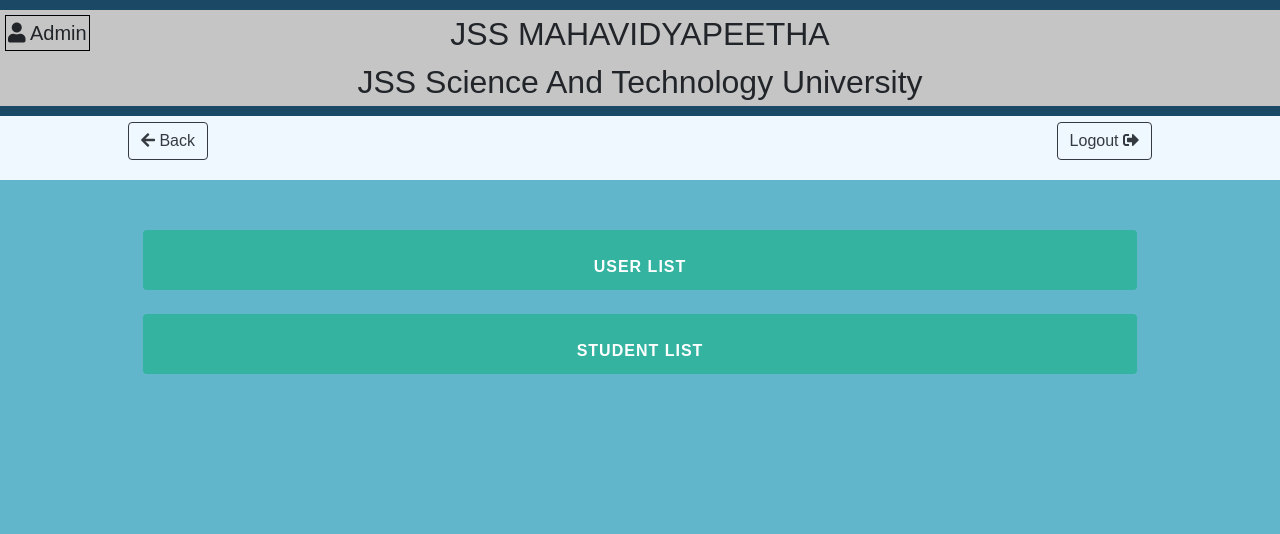
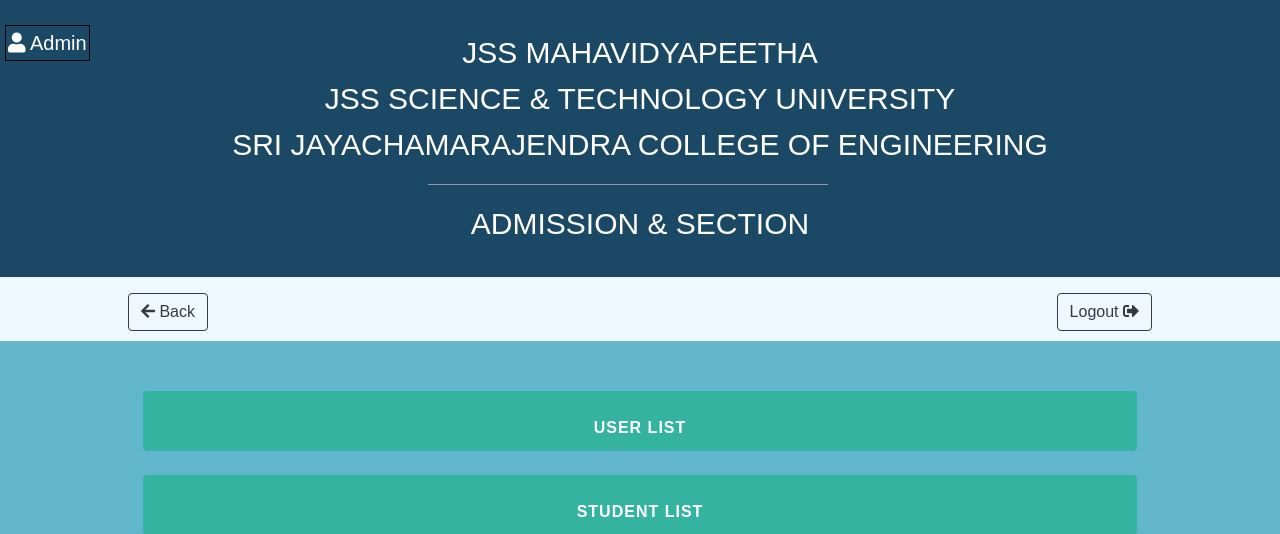
Before and after one commit to sparshvrao/admission-section, a Flask app: page /adminhomepage in a window 1280 px wide. Shown: the top 534 px of the page. Before the commit the page ends 374 px from the top, so only its background shows below. Run offline with Flask 2, Linux system fonts and the light colour scheme; a user stored in the database is signed in; some libraries are stand-ins or nearby versions.

Commit message:
Changed header

```diff
--- a/static/header_footer.css
+++ b/static/header_footer.css
@@ -30,10 +30,10 @@
     background-image: linear-gradient(to right,rgb(252, 67, 11),red) !important;
 }
 
-.header{
-    background-color:rgb(197, 197, 197) !important;
-    font-size:2rem !important;
-    text-align: center !important;
+header{
+    /*background-color:rgb(197, 197, 197) !important;*/
+    font-size:2rem ;
+    text-align: center ;
 }
 
 .logged-in {
@@ -43,10 +43,71 @@
   padding: 2px;
   margin: 5px;
 }
+/* header styles */
+
+header {
+  background-color: #1b4965;
+  clear: both;
+  display: block;
+  overflow: hidden;
+  color: #fff;
+}
+
+.head-content {
+  max-width: 1080px;
+  margin: 0 auto;
+  margin: 10px auto;
+  padding: 10px;
+  text-align: center;
+}
+hr{
+  background-color: whitesmoke;
+  color:white;
+}
+h1 {
+  font-weight: 500;
+  text-transform: uppercase;
+  font-size: 30px;
+  padding: 5px;
+  margin: 0px;
+}
+
+h2 {
+  font-weight: 300;
+  text-transform: uppercase;
+  font-size: 15px;
+  padding: 2px 0px 7px 0px;
+  margin: 0px;
+}
+
+h3 {
+  font-weight: 700;
+  font-size: 8px;
+  padding: 2px;
+  margin: 0px;
+}
+
+h4 {
+  font-weight: 200;
+  font-size: 8px;
+  padding: 2px;
+  margin: 0px;
+}
+
+.green {
+  background: green;
+}
+
+.red {
+  background: #ee4a4a;
+}
 
 @media(max-width: 769px) {
-  .header {
-    font-size: 1.5rem;
+  header h1{
+    font-size:medium;
+  }
+  header h1:first-child{
+    font-size: large;
   }
   .logged-in {
     position: relative;
--- a/templates/batchnew.html
+++ b/templates/batchnew.html
@@ -411,7 +411,7 @@
 
         <div class="form-row">
           <div class="form-group col-md-6 col-sm-6 ng-star-inserted">
-            <label for="Special_Category">Special Category <em>*</em></label>
+            <label for="Special_Category">Special Category <em></em></label>
             <select id="Special_Category" class="form-control" name="stu_specialcategory"  required>
               <option selected></option>
               <option value="ALL">ALL</option>
--- a/templates/header.html
+++ b/templates/header.html
@@ -5,18 +5,25 @@
         <i class="fas fa-user" aria-hidden="true"></i> {{session['username']}}
       </div>
       {% endif %}
-      JSS MAHAVIDYAPEETHA
-      <br>
-      JSS Science And Technology University
+      <div class="head-content">
+        <h1 class="white-font">JSS Mahavidyapeetha</h1>
+        <h1 class="white-font">JSS Science &amp; Technology University</h1>
+        <h1 class="white-font">Sri Jayachamarajendra College of Engineering</h1>
+        <hr style="width:40%;">
+        <h1 class="white-font">Admission &amp; Section</h1>
+      </div>
+
     </div>
 
-    {% if back %}
-      <a href="{{ back }}" class="btn btn-outline-dark" id="back"><i class="fas fa-arrow-left"></i> Back</a>
-    {% endif %}
-    {% if logout %}
-      <a href="{{ logout }}" class="btn btn-outline-dark" id="Logout">Logout <i class="fas fa-sign-out-alt" ></i></a>
-    {% endif %}
+
+
   </header>
+  {% if back %}
+  <a href="{{ back }}" class="btn btn-outline-dark" id="back"><i class="fas fa-arrow-left"></i> Back</a>
+{% endif %}
+{% if logout %}
+  <a href="{{ logout }}" class="btn btn-outline-dark" id="Logout">Logout <i class="fas fa-sign-out-alt" ></i></a>
+{% endif %}
   {% if logout %}
   <div style="height: 4rem;background-color: aliceblue;"></div>
   {% endif %}
```
Also changed, not shown: 1 other file.
